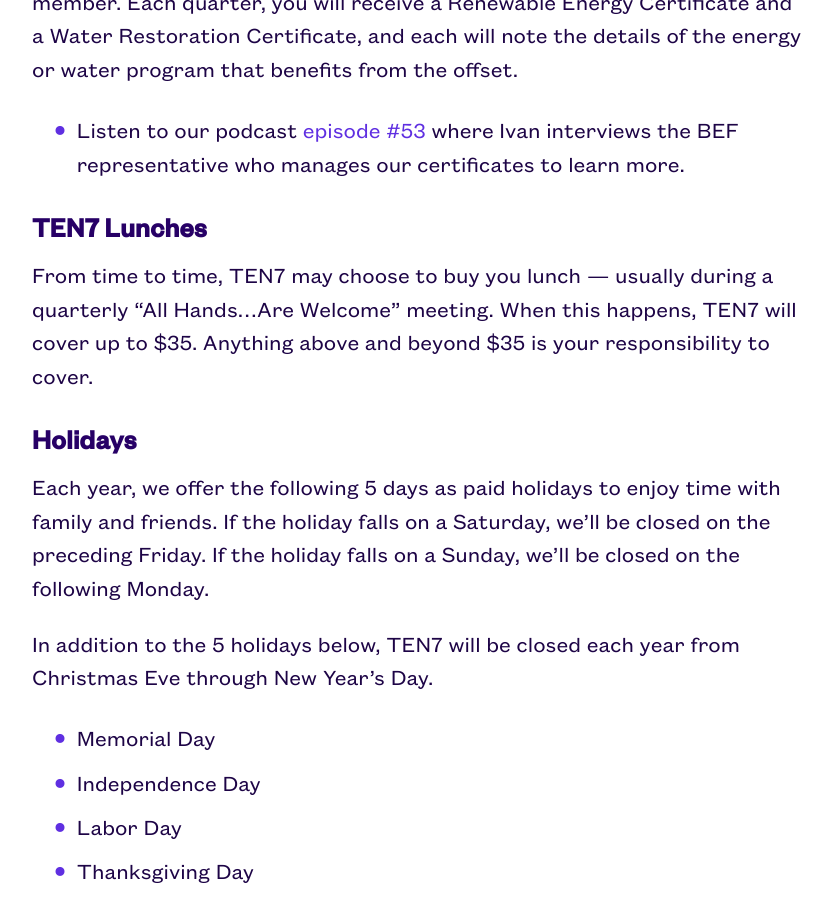
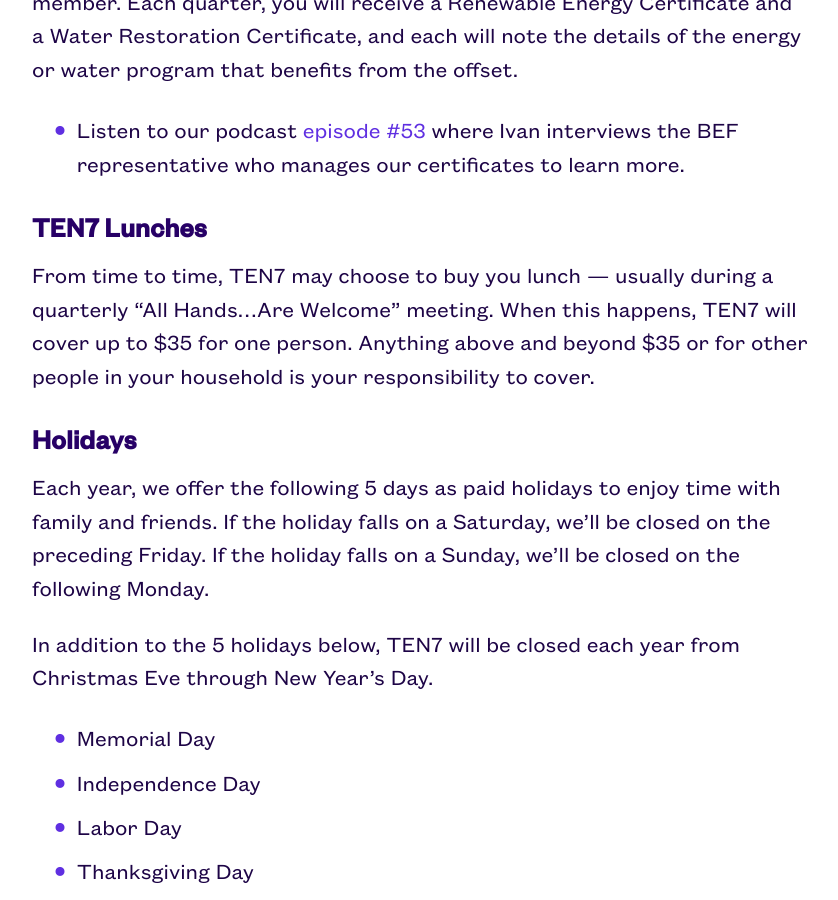
Before and after one commit to ten7/handbook.ten7.com, a Jekyll site: the page built from _pages/04_ourbenefits.md, in a window 1280 px wide and 900 px high, scrolled down 4471 px. Shown: the whole window, without its empty margins (220-1058 px from the left). Built offline with Jekyll 4.4.1, drawn with Linux system fonts in a browser that asks for light colours.

Commit message:
lunch coverage

```diff
--- a/_pages/04_ourbenefits.md
+++ b/_pages/04_ourbenefits.md
@@ -91,7 +91,7 @@
 
 ## TEN7 Lunches
 
-From time to time, TEN7 may choose to buy you lunch — usually during a quarterly "All Hands...Are Welcome" meeting. When this happens, TEN7 will cover up to $35. Anything above and beyond $35 is your responsibility to cover.
+From time to time, TEN7 may choose to buy you lunch — usually during a quarterly "All Hands...Are Welcome" meeting. When this happens, TEN7 will cover up to $35 for one person. Anything above and beyond $35 or for other people in your household is your responsibility to cover.
 
 ## Holidays
 
```
